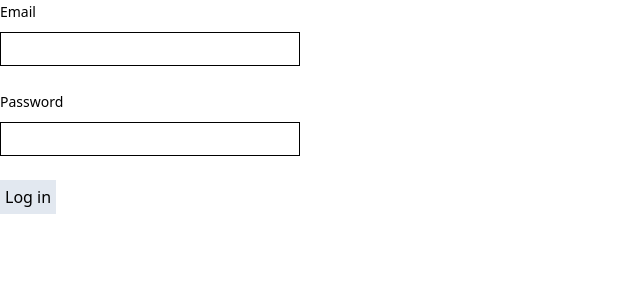
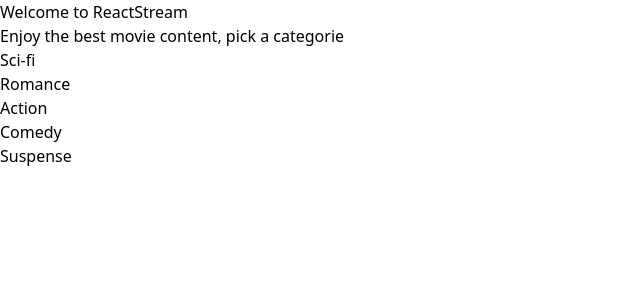
Before and after one commit to mespitaleta1/react-stream, a React (Vite) app: page /home in a window 1280 px wide. Shown: the top 300 px of the page, without its empty margins (0-640 px from the left). Built offline with nearby package versions, Linux system fonts and the light colour scheme.

Commit message:
feat: installing router dependency, and render a basic home component

```diff
--- a/package.json
+++ b/package.json
@@ -11,7 +11,8 @@
   },
   "dependencies": {
     "react": "^18.2.0",
-    "react-dom": "^18.2.0"
+    "react-dom": "^18.2.0",
+    "react-router-dom": "^6.22.3"
   },
   "devDependencies": {
     "@types/react": "^18.2.56",
--- a/src/App.tsx
+++ b/src/App.tsx
@@ -1,11 +1,18 @@
 import './App.css';
 import LoginForm from './components/LoginForm';
+import Home from './components/Home';
 import { AuthProvider } from './context/authContext';
+import { BrowserRouter as Router, Route, Routes } from 'react-router-dom';
 
 function App() {
   return (
     <AuthProvider>
-      <LoginForm />
+      <Router>
+        <Routes>
+          <Route path="/login" element={<LoginForm />} />
+          <Route path="/home" element={<Home />} />
+        </Routes>
+      </Router>
     </AuthProvider>
   );
 }
--- /dev/null
+++ b/src/components/Home.tsx
@@ -0,0 +1,32 @@
+import { useState, useEffect, ReactElement } from 'react';
+import api from '../api/index';
+
+const Home = (): ReactElement => {
+  const [categories, setCategories] = useState([]);
+  useEffect(() => {
+    const findCategories = async () => {
+      const data = await api.data.getAll();
+      setCategories(data);
+    };
+    findCategories();
+  }, []);
+
+  return (
+    <div>
+      <div>
+        <h1>Welcome to ReactStream</h1>
+        <span>Enjoy the best movie content, pick a categorie</span>
+      </div>
+
+      <div>
+        <ul>
+          {categories.map((categorie: string, idx: number) => (
+            <li key={idx}>{categorie}</li>
+          ))}
+        </ul>
+      </div>
+    </div>
+  );
+};
+
+export default Home;
--- a/src/components/LoginForm.tsx
+++ b/src/components/LoginForm.tsx
@@ -1,15 +1,19 @@
-import * as React from 'react';
-import { useState, useEffect } from 'react';
+import { useState, useEffect, FormEvent } from 'react';
 import { useAuth } from '../context/authContext';
+//import { useNavigate } from 'react-router-dom';
 
 const LoginForm = () => {
   const [userEmail, setUserEmail] = useState<string>('');
   const [userPsw, setUserPsw] = useState<string>('');
   const { login, isAuthenticated, error } = useAuth();
+  //const navigate = useNavigate();
 
   useEffect(() => {
     if (isAuthenticated) {
-      alert('Redirecting to home');
+      /*TODO: create the navigate interaction here with:
+      navigate('/home');
+       */
+      alert('Redirect to Home');
     }
 
     if (error) {
@@ -36,7 +40,7 @@
     return false;
   };
 
-  const handleSubmit = (e: React.FormEvent) => {
+  const handleSubmit = (e: FormEvent) => {
     e?.preventDefault();
     const isFormValid = !isEmptyField(userEmail, userPsw) && isValidEmail(userEmail);
     if (isFormValid) {
@@ -46,7 +50,7 @@
 
   return (
     <div>
-      <form className="space-y-6" accion="">
+      <form className="space-y-6">
         <div>
           <label htmlFor="email" className="block text-sm font-medium leading-6 text-black">
             Email
@@ -78,12 +82,12 @@
             />
           </div>
         </div>
-        <div>
-          <button className="border border-slate-200 p-1 bg-slate-200" onClick={() => handleSubmit()}>
-            Log in
-          </button>
-        </div>
       </form>
+      <div>
+        <button className="border border-slate-200 p-1 bg-slate-200" onClick={() => handleSubmit()}>
+          Log in
+        </button>
+      </div>
     </div>
   );
 };
```
Also changed, not shown: 1 other file (tests, documents, lock files or other folders).
